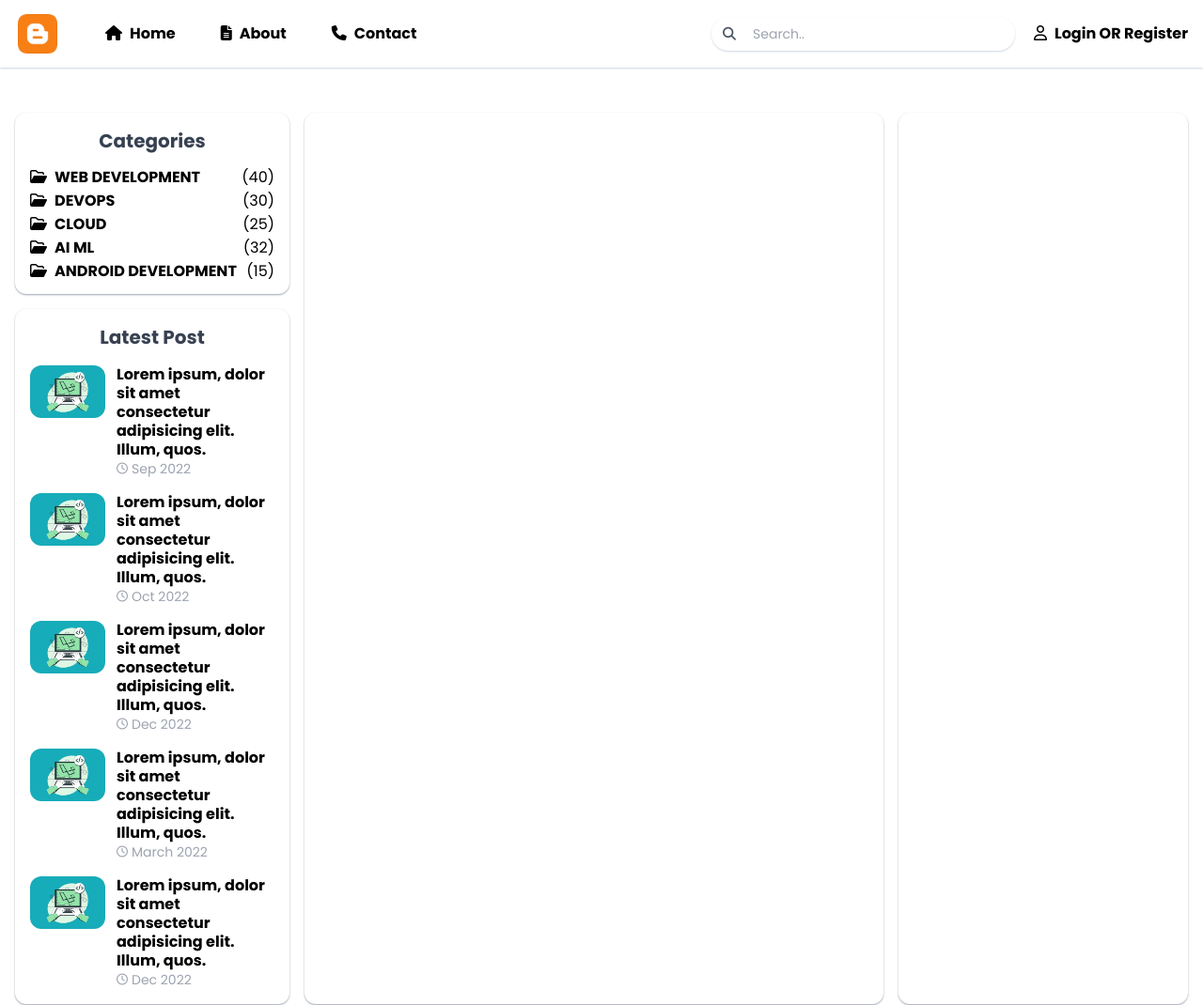
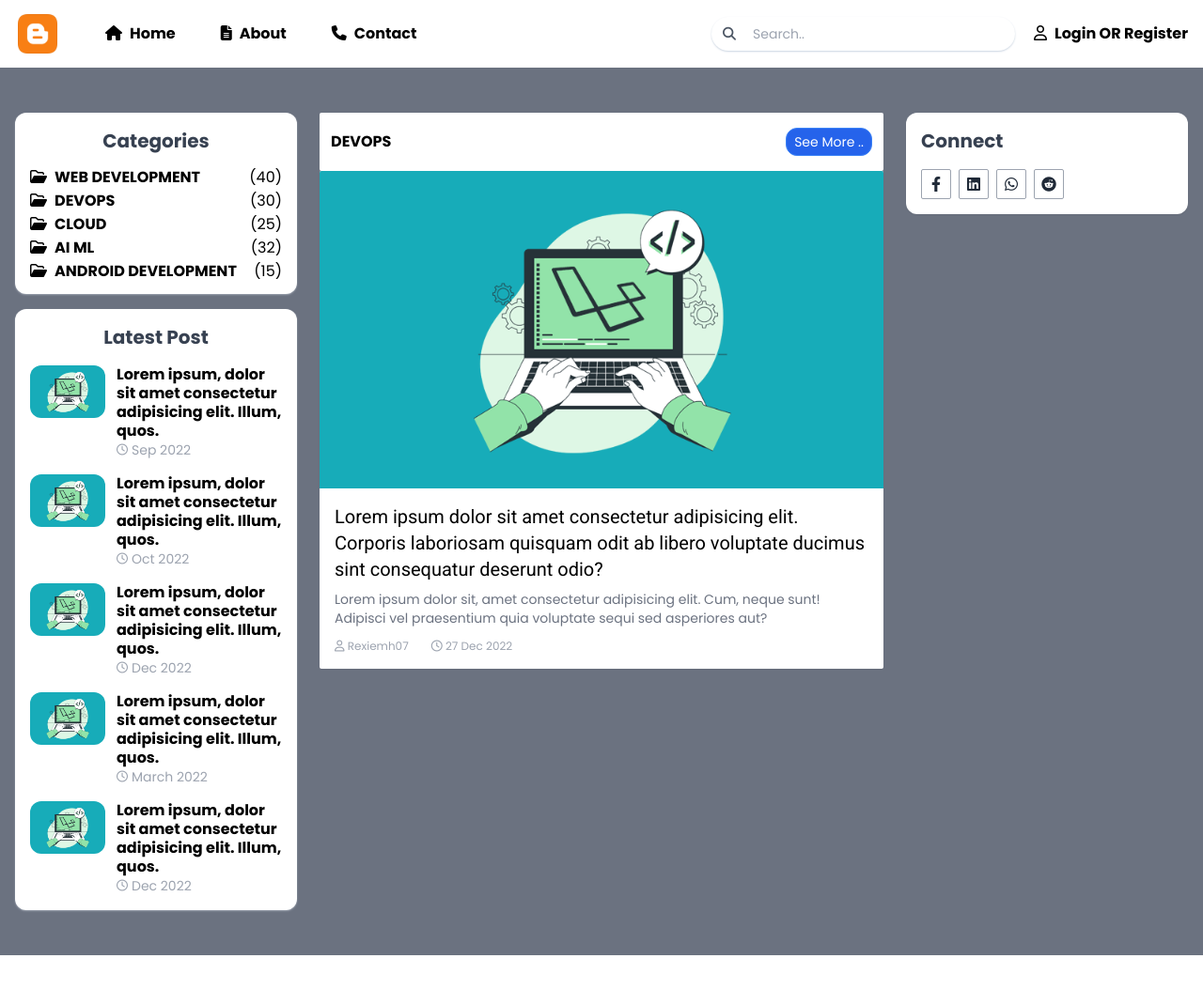
Before and after one commit to rohit-rambade/Blog-Website-UI, a website: page index.html in a window 1280 px wide. Shown: the top 1070 px of the page at 94% size. After the commit the page ends 1017 px from the top, so only its background shows below. Drawn offline with Linux system fonts and the light colour scheme.

Commit message:
added main post and social media icons

```diff
--- a/index.html
+++ b/index.html
@@ -93,11 +93,11 @@
     <!-- Navbar End -->
 
     <!-- Main container -->
-    <div class="py-12">
+    <div class="py-12 bg-gray-500">
       <div class="container mx-auto px-4 flex">
         <!-- Categories Section Start -->
         <div class="w-3/12">
-          <div class="bg-white shadow-sm shadow-gray-400 rounded-xl p-4 mr-4">
+          <div class="bg-white shadow-sm shadow-gray-400 rounded-xl p-4 ">
             <div class="text-center">
               <h3 class="text-xl font-semibold text-gray-700">Categories</h3>
             </div>
@@ -160,7 +160,7 @@
 
           <!-- Random Post -->
           <div
-            class="bg-white shadow-sm shadow-gray-400 rounded-xl p-4 mt-4 mr-4"
+            class="bg-white shadow-sm shadow-gray-400 rounded-xl p-4 mt-4 "
           >
             <div class="text-center">
               <h3 class="text-xl font-semibold text-gray-700">Latest Post</h3>
@@ -241,7 +241,7 @@
                   <img
                     src="./images/post.png"
                     alt="Post"
-                    class="h-14 w-20 rounded-xl object-cover"
+                    class="h-14  w-20 rounded-xl object-cover"
                   />
                 </div>
                 <div class="flex-grow pl-3">
@@ -287,12 +287,90 @@
         </div>
 
         <!-- Categories Section End -->
-        <div
-          class="w-6/12 bg-white shadow-sm shadow-gray-400 rounded-xl py-12 mr-4"
-        ></div>
-        <div
-          class="w-3/12 bg-white shadow-sm shadow-gray-400 rounded-xl py-12"
-        ></div>
+        <div class="xl:w-6/12 lg:w-9/12 w-full xl:ml-6 lg:mr-6  ">
+          <div class="flex bg-white px-3 py-4 justify-between items-center rounded-sm">
+              <h5 class="text-base uppercase  font-semibold">DevOps</h5>
+              <a href="#" class="text-white bg-blue-600 py-1 px-2 rounded-xl text-sm border border-blue-500 hover:text-blue-600 hover:bg-transparent transition">See More .. </a>
+          </div>
+
+
+          <div class="rounded-sm overflow-hidden bg-white shadow-sm ">
+            <a href="#" class="block  overflow-hidden ">
+
+                <img src="images/post.png" alt="img" class="w-full  object-cover transition transform hover:scale-110 duration-500">
+            </a>
+            <div class="p-4 ">
+              <a href="#">
+                <h2 class="text-xl hover:text-blue-500 transition font-Roboto">Lorem ipsum dolor sit amet consectetur adipisicing elit. Corporis laboriosam quisquam odit ab libero voluptate ducimus sint consequatur deserunt odio?</h2>
+              </a>
+
+              <p class="text-gray-500 text-sm mt-2">
+                  Lorem ipsum dolor sit, amet consectetur adipisicing elit. Cum, neque sunt! Adipisci vel praesentium quia voluptate sequi sed asperiores aut?
+              </p>
+
+              <div class="flex mt-3 space-x-4">
+                  <div class="flex text-gray-400 text-sm items-center">
+                    <span class="mr-2 text-xs">
+                      <i class="far fa-user"></i>
+                     Rexiemh07
+                    </span>
+
+                  </div>
+                  <div class="flex text-gray-400 text-sm items-center">
+                    <span class="mr-2 text-xs">
+                      <i class="far fa-clock"></i>
+                    27 Dec 2022
+                    </span>
+
+                  </div>
+              </div>
+
+            </div>
+
+          </div>
+
+
+        </div>
+
+
+
+        <div class="lg:w-3/12 w-full mt-8 lg:mt-0 ">
+
+            <div class="w-full bg-white shadow-sm rounded-xl p-4">
+
+            <h3 class="text-xl font-semibold text-gray-700">Connect</h3>
+            <div class="flex gap-2 mt-4">
+              <a href="#" class="flex w-8 h-8 rounded-sm items-center justify-center border border-gray-400 text-base text-gray-800">
+                <i class="fab fa-facebook-f"></i>
+
+
+
+              </a>
+              <a href="#" class="flex w-8 h-8 rounded-sm items-center justify-center border border-gray-400 text-base text-gray-800">
+                <i class="fab fa-linkedin"></i>
+
+
+
+              </a>
+              <a href="#" class="flex w-8 h-8 rounded-sm items-center justify-center border border-gray-400 text-base text-gray-800">
+                <i class="fab fa-whatsapp"></i>
+
+
+
+              </a>
+              <a href="#" class="flex w-8 h-8 rounded-sm items-center justify-center border border-gray-400 text-base text-gray-800">
+                <i class="fab fa-reddit"></i>
+
+
+
+              </a>
+
+            </div>
+
+
+
+            </div>
+        </div>
       </div>
     </div>
   </body>
```
Also changed, not shown: output/tailwind.css.
